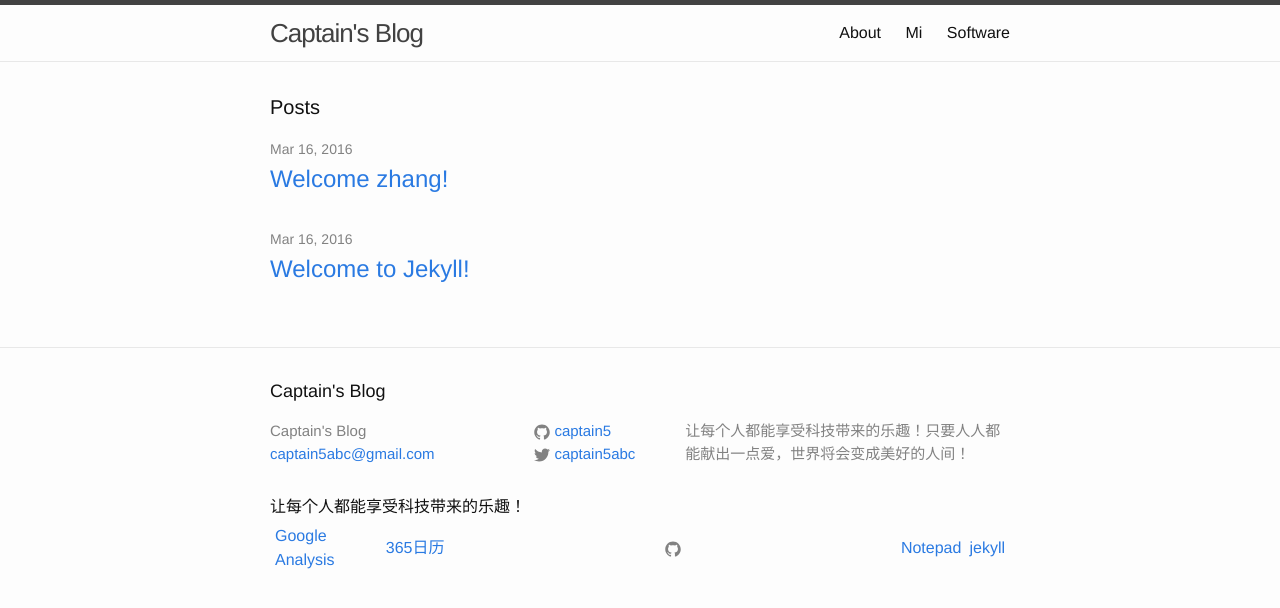
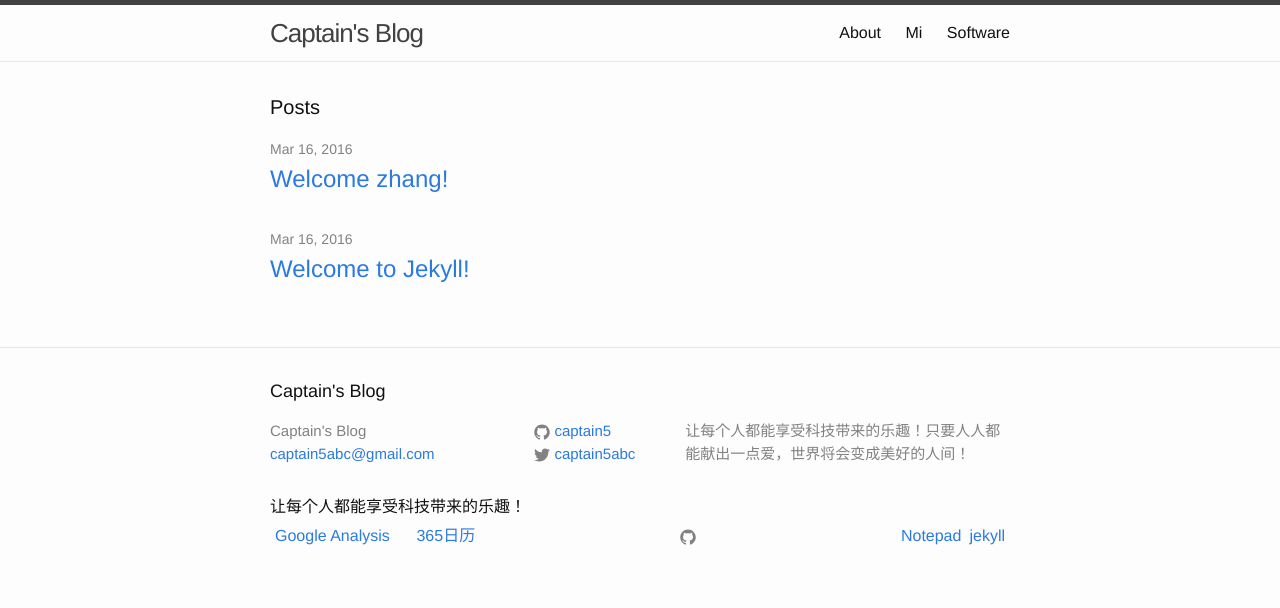
Before and after one commit to captain5/captain5.github.io, a Jekyll site: the page built from index.html, in a window 1280 px wide. Shown: the top 608 px of the page. Built offline with Jekyll 4.4.1, drawn with Linux system fonts in a browser that asks for light colours.

Commit message:
Update footer.html

```diff
--- a/_includes/footer.html
+++ b/_includes/footer.html
@@ -57,7 +57,7 @@
 	setInterval("foot()",5000);
     </script>
    <table cellpadding=3>
-      <tr><td align=left width=15%><a href="https://analytics.google.com"  target="_black">Google Analysis</a></td>
+      <tr><td align=left width=20%><a href="https://analytics.google.com"  target="_black">Google Analysis</a></td>
       <td align=left width=10%><a href="http://www.365rili.com/"  target="_black">365日历</a></td>
         <td width=60% align=center>{% include icon-github.html %}</td>
         <td align=right width=10%><a href="http://notepad.flowsoft7.com/"  target="_black">Notepad</a></td>
```
